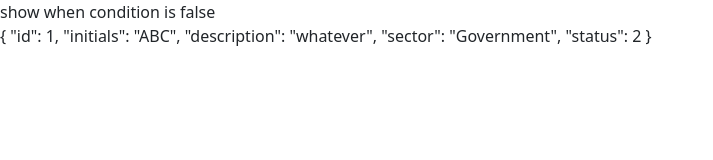
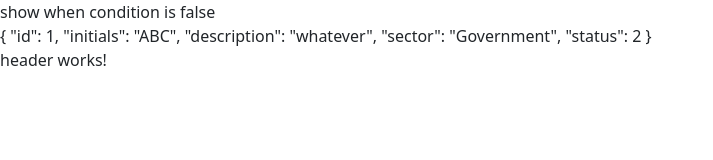
Before and after one commit to hqadi/angular-training-components, an Angular app: page / in a window 1280 px wide. Shown: the top 160 px of the page, without its empty margins (0-713 px from the left). Built offline with nearby package versions, Linux system fonts and the light colour scheme.

Commit message:
added a shared module

```diff
--- a/src/app/app.component.html
+++ b/src/app/app.component.html
@@ -234,3 +234,5 @@
 <app-one *appUnless="true"></app-one>
 
 {{ client | json }}
+
+<app-header></app-header>
--- a/src/app/app.module.ts
+++ b/src/app/app.module.ts
@@ -16,6 +16,7 @@
 import { StringPipe } from './string.pipe';
 import { HighlightDirective } from './highlight.directive';
 import { UnlessDirective } from './unless.directive';
+import { SharedModule } from './shared/shared.module';
 
 @NgModule({
   declarations: [
@@ -37,6 +38,7 @@
   imports: [
     BrowserModule,
     FormsModule,
+    SharedModule,
   ],
   providers: [],
   bootstrap: [AppComponent]
--- /dev/null
+++ b/src/app/shared/header/header.component.html
@@ -0,0 +1 @@
+<p>header works!</p>
--- /dev/null
+++ b/src/app/shared/header/header.component.ts
@@ -0,0 +1,15 @@
+import { Component, OnInit } from '@angular/core';
+
+@Component({
+  selector: 'app-header',
+  templateUrl: './header.component.html',
+  styleUrls: ['./header.component.css']
+})
+export class HeaderComponent implements OnInit {
+
+  constructor() { }
+
+  ngOnInit(): void {
+  }
+
+}
```
Also changed, not shown: src/app/shared/shared.module.ts (added, +16 -0 lines), src/app/shared/header/header.component.css (added), 1 other file (tests, documents, lock files or other folders).
